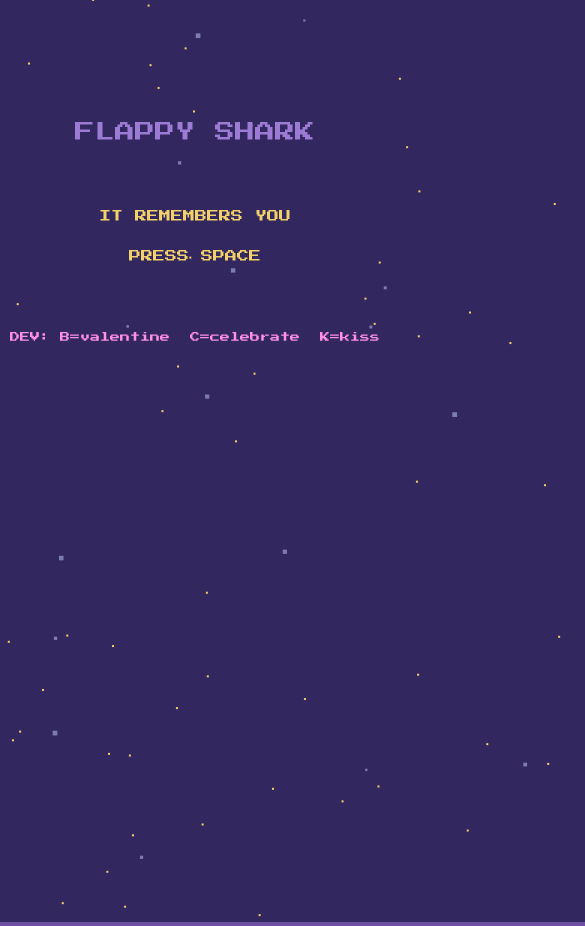
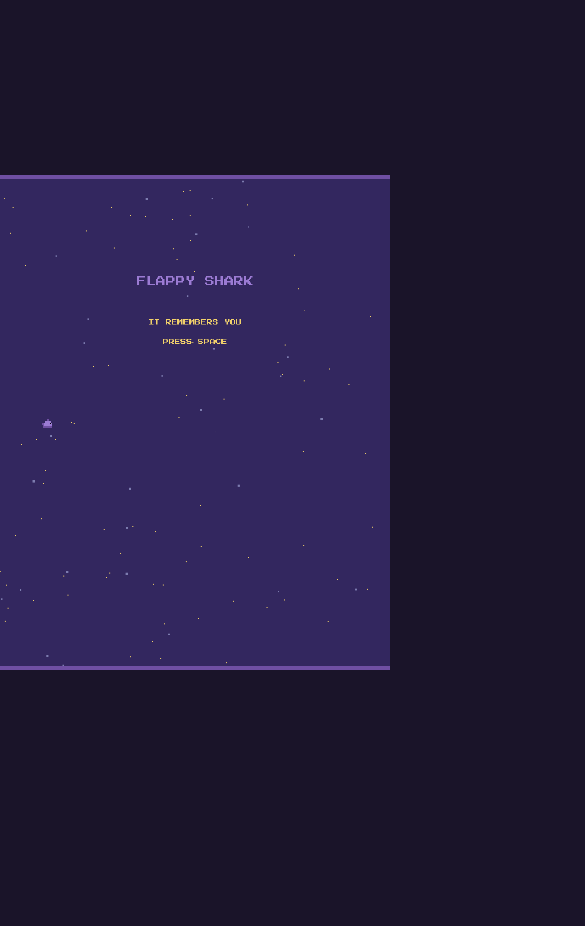
Before and after one commit to eveobrien/sharkygame, a plain HTML site: page index.html in a window 390 px wide. Shown: the whole page, 585 px wide, since content can reach past the window. After the commit the page ends 844 px from the top, so only its background shows below. Drawn offline with Linux system fonts and the light colour scheme.

Commit message:
making it iPhone ready

```diff
--- a/game.js
+++ b/game.js
@@ -1,8 +1,29 @@
 const canvas=document.getElementById("game");
 const ctx=canvas.getContext("2d"); ctx.imageSmoothingEnabled=false;
 
+// --- Mobile-friendly canvas scaling (keeps game logic in 800x1000 coordinates) ---
+const LOGICAL_W = 800;
+const LOGICAL_H = 1000;
+canvas.width = LOGICAL_W;
+canvas.height = LOGICAL_H;
+ctx.imageSmoothingEnabled = false;
+
+function resizeCanvasCss(){
+  const vw = window.innerWidth;
+  const vh = window.innerHeight;
+  const scale = Math.min(vw / LOGICAL_W, vh / LOGICAL_H);
+  const cssW = Math.floor(LOGICAL_W * scale);
+  const cssH = Math.floor(LOGICAL_H * scale);
+  canvas.style.width = cssW + "px";
+  canvas.style.height = cssH + "px";
+}
+window.addEventListener("resize", resizeCanvasCss);
+window.addEventListener("orientationchange", resizeCanvasCss);
+resizeCanvasCss();
+
+
 // Turn this off before shipping
-const DEV_MODE=true;
+const DEV_MODE=false;
 
 const COLORS={
   purpleMain:"#9b7bd3", purpleDark:"#6f4fa3",
@@ -11,8 +32,6 @@ const COLORS={
   bg:"#1a1429",
   pinkSparkle:"#ff4fd8", pinkSparkleLight:"#ff8fe7",
   blueShark:"#8fd3ff", white:"#ffffff",
-  sharkDark:"#1f4a7a", sharkMid:"#3f7fc8", sharkLight:"#8fd3ff", sharkBelly:"#eef7ff", sharkStripe:"#f2d16b",
-
 };
 
 let gameState="start"; // start|playing|gameover|freeze|transition|valentine|celebrate|kiss|final
@@ -32,7 +51,6 @@ let bestScore=Number(localStorage.getItem("bestScore"))||0;
 let secretUnlocked = localStorage.getItem("secretUnlocked") === "true";
 let storySeen = localStorage.getItem("storySeen") === "true";
 
-let runsPlayed = Number(localStorage.getItem("runsPlayed")) || 0;
 for(let i=0;i<80;i++) stars.push({x:Math.random()*canvas.width,y:Math.random()*canvas.height,speed:Math.random()*0.25+0.1});
 for(let i=0;i<30;i++) bubbles.push({x:Math.random()*canvas.width,y:Math.random()*canvas.height,size:Math.random()*3+2,speed:Math.random()*0.35+0.2});
 
@@ -51,33 +69,52 @@ document.addEventListener("keydown",(e)=>{
   if(e.code==="KeyV"){ gameState="freeze"; freezeTimer=0; transitionOffset=0; fadeAlpha=0; }
 });
 
-canvas.addEventListener("click", (e) => {
+canvas.addEventListener("pointerdown", (e) => {
+  e.preventDefault();
 
-  // Home screen replay button (available after the story has been seen once)
-  if (gameState === "start" && storySeen) {
-    const rect = canvas.getBoundingClientRect();
-    const x = e.clientX - rect.left;
-    const y = e.clientY - rect.top;
-    const r = getReplayButtonRect();
-    const inRect = x >= r.x && x <= r.x + r.w && y >= r.y && y <= r.y + r.h;
-    if (inRect) {
-      enterValentine(); // replay the whole love story
-      return;
+  const rect = canvas.getBoundingClientRect();
+  const x = (e.clientX - rect.left) * (canvas.width / rect.width);
+  const y = (e.clientY - rect.top) * (canvas.height / rect.height);
+
+  // Tap-to-start / tap-to-flap / tap-to-retry for iPhone (keyboard may not be present)
+  if (gameState === "start") {
+    // Home screen replay button (available after the story has been seen once)
+    if (storySeen) {
+      const r = getReplayButtonRect();
+      const inRect = x >= r.x && x <= r.x + r.w && y >= r.y && y <= r.y + r.h;
+      if (inRect) {
+        enterValentine();
+        return;
+      }
     }
+    resetGame();
+    return;
   }
 
-  if(gameState==="valentine"){
-    const rect=canvas.getBoundingClientRect();
-    const x=e.clientX-rect.left, y=e.clientY-rect.top;
-    const didYes=Valentine.handleValentineClick({canvas,x,y,getButtons:getValentineButtons});
-    if(didYes){
+  if (gameState === "playing") {
+    shark.velocity = jumpStrength;
+    return;
+  }
+
+  if (gameState === "gameover") {
+    gameState = "start";
+    return;
+  }
+
+  if (gameState === "valentine") {
+    const didYes = Valentine.handleValentineClick({ canvas, x, y, getButtons: getValentineButtons });
+    if (didYes) {
       spawnSparkles(canvas.width/2, canvas.height*0.46, COLORS.pinkSparkleLight, 56);
       enterCelebrate();
     }
     return;
   }
-  if(gameState==="final") gameState="start";
-});
+
+  if (gameState === "final") {
+    gameState = "start";
+    return;
+  }
+}, { passive: false });
 
 function getReplayButtonRect(){
   const w = 420;
@@ -102,9 +139,6 @@ function resetGame(){
   pipes=[]; score=0; frame=0; currentRunPath=[];
   freezeTimer=0; transitionOffset=0; fadeAlpha=0; sparkles=[];
   gameState="playing";
-  // Count completed runs to trigger the love story on the 2nd play
-  runsPlayed += 1;
-  localStorage.setItem("runsPlayed", String(runsPlayed));
 }
 
 function createPipe(){
@@ -161,17 +195,12 @@ function enterKiss() {
 }
 function enterFinal() {
   gameState = "final";
-  // Mark story as completed so the replay button appears on Home
-  storySeen = true;
-  localStorage.setItem("storySeen", "true");
   if (window.Valentine && Valentine.startFinal) Valentine.startFinal({ canvas, COLORS });
 }
 
 function endGame(){
   if(DEV_MODE){ gameState="freeze"; freezeTimer=0; transitionOffset=0; fadeAlpha=0; return; }
 
-
-  // Ship behavior: trigger the love story after the player has played twice (on the 2nd run's game over).
   const hadGhost=ghostPath.length>0;
   if(score>bestScore){
     bestScore=score; ghostPath=currentRunPath;
@@ -199,60 +228,14 @@ function drawBackground(){
   ctx.fillStyle="rgba(200,210,255,0.5)"; bubbles.forEach(b=>ctx.fillRect(b.x,b.y,b.size,b.size));
 }
 
-// Detailed main shark (blue/yellow)
-function drawPixelShark(x, y, a = 1) {
-  ctx.save();
-  ctx.globalAlpha = a;
-
-  // shadow
-  ctx.fillStyle = "rgba(0,0,0,0.35)";
-  ctx.fillRect(x - 6, y + 26, 46, 3);
-
-  // back ridge
-  ctx.fillStyle = COLORS.sharkDark;
-  ctx.fillRect(x + 6, y + 10, 34, 14);
-  ctx.fillRect(x + 16, y + 4, 18, 6);
-
-  // body mid
-  ctx.fillStyle = COLORS.sharkMid;
-  ctx.fillRect(x + 8, y + 12, 34, 12);
-  ctx.fillRect(x + 18, y + 6, 16, 6);
-
-  // highlight
-  ctx.fillStyle = COLORS.sharkLight;
-  ctx.fillRect(x + 12, y + 12, 18, 4);
-  ctx.fillRect(x + 24, y + 16, 12, 3);
-
-  // belly
-  ctx.fillStyle = COLORS.sharkBelly;
-  ctx.fillRect(x + 18, y + 22, 18, 6);
-
-  // yellow stripe accent
-  ctx.fillStyle = COLORS.sharkStripe;
-  ctx.fillRect(x + 14, y + 18, 10, 2);
-
-  // fin
-  ctx.fillStyle = COLORS.sharkDark;
-  ctx.fillRect(x + 26, y - 4, 8, 10);
-  ctx.fillStyle = COLORS.sharkMid;
-  ctx.fillRect(x + 27, y - 3, 6, 8);
-
-  // tail
-  ctx.fillStyle = COLORS.sharkMid;
-  ctx.fillRect(x - 10, y + 16, 14, 10);
-  ctx.fillStyle = COLORS.sharkDark;
-  ctx.fillRect(x - 16, y + 14, 6, 6);
-
-  // eye
-  ctx.fillStyle = "#000";
-  ctx.fillRect(x + 36, y + 16, 3, 3);
-  ctx.fillStyle = "#fff";
-  ctx.fillRect(x + 37, y + 16, 1, 1);
-
+function drawPixelShark(x,y,a=1){
+  ctx.save(); ctx.globalAlpha=a;
+  ctx.fillStyle=COLORS.purpleDark; ctx.fillRect(x-1,y+1,18,10);
+  ctx.fillStyle=COLORS.purpleMain; ctx.fillRect(x,y,16,8); ctx.fillRect(x+2,y-4,12,4);
+  ctx.fillStyle=COLORS.purpleDark; ctx.fillRect(x+6,y-8,4,4); ctx.fillRect(x-4,y+2,4,4);
+  ctx.fillStyle="#000"; ctx.fillRect(x+12,y+2,2,2);
   ctx.restore();
 }
-
-
 
 function drawCoral(p,y,height,flip=1){
   const sway=Math.sin(frame*0.02+p.swaySeed)*3;
--- a/index.html
+++ b/index.html
@@ -2,12 +2,32 @@
 <html lang="en">
 <head>
   <meta charset="UTF-8" />
-  <meta name="viewport" content="width=device-width,initial-scale=1" />
+  <meta name="viewport" content="width=device-width, initial-scale=1, maximum-scale=1, user-scalable=no, viewport-fit=cover" />
   <title>Flappy Shark</title>
   <link href="https://fonts.googleapis.com/css2?family=Press+Start+2P&display=swap" rel="stylesheet">
   <style>
-    body { margin: 0; background: #1a1429; display: flex; justify-content: center; align-items: center; height: 100vh; }
-    canvas { border: 4px solid #6f4fa3; image-rendering: pixelated; cursor: pointer; }
+    html, body {
+      margin: 0;
+      height: 100%;
+      overflow: hidden;
+      background: #1a1429;
+      padding: env(safe-area-inset-top) env(safe-area-inset-right) env(safe-area-inset-bottom) env(safe-area-inset-left);
+      touch-action: manipulation;
+      -webkit-user-select: none;
+      user-select: none;
+      -webkit-tap-highlight-color: transparent;
+    }
+    body {
+      display: flex;
+      justify-content: center;
+      align-items: center;
+    }
+    canvas {
+      border: 4px solid #6f4fa3;
+      image-rendering: pixelated;
+      touch-action: none;
+      cursor: pointer;
+    }
   </style>
 </head>
 <body>
```
